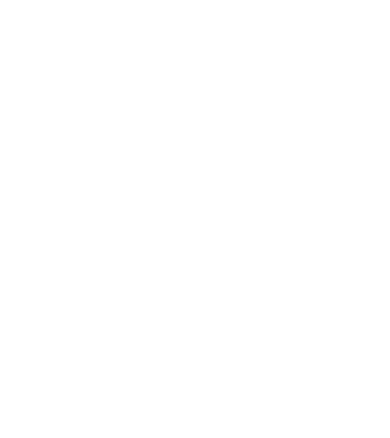
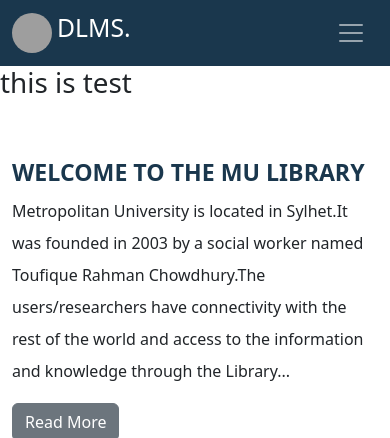
Before and after one commit to palsourov/DLMS, a PHP site: page /about.php in a window 390 px wide; the page is wider, and only the part inside the window is pictured. Before the commit the part shown is empty. Shown: the top 438 px of that part. Run offline with PHP 8.4, Linux system fonts and the light colour scheme; grey boxes are pictures that could not be loaded.

Commit message:
some chnage

```diff
--- a/Style/style.css
+++ b/Style/style.css
@@ -45,3 +45,11 @@ nav {
   text-align: center;
   margin-left: 16px;
 }
+.section-about{
+  margin-top: 60px;
+
+}
+.section-about h3{
+  color: #1a374d;
+  font-weight: bold;
+}
--- a/about.php
+++ b/about.php
@@ -0,0 +1,29 @@
+<?php
+        require_once("header.php");
+    ?>
+     <div class="section-about">
+        <div class="container">
+            <div class="row">
+            <div class="col-lg-6 col-md-4 ">
+                    <div class="description">
+                        <h3>WELCOME TO THE MU LIBRARY</h3>
+                        <p class="lh-lg">Metropolitan University is located in Sylhet.It was founded in 2003
+                         by a social worker named Toufique Rahman Chowdhury.The users/researchers have connectivity with the rest
+                        of the world and access to the information and knowledge through the
+                        Library...</p>
+                    </div>
+                    <button type="button" class="btn btn-secondary">Read More</button>
+                </div>
+                <div class="col-lg-6 col-md-4 ">
+                    <div class="video">
+                        <iframe width="500px" height="300px" src="https://youtu.be/ZNl4Sgn1C3I" title="YouTube video player" frameborder="0" allow="accelerometer; autoplay; clipboard-write; encrypted-media; gyroscope; picture-in-picture; web-share" allowfullscreen></iframe>
+                        <div class="double">
+                        </div>
+                    </div>
+                </div>
+            </div>
+        </div>
+    </div>
+ <?php
+        require_once("footer.php");
+    ?>
```
